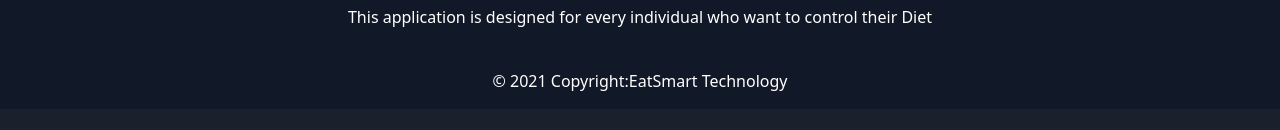
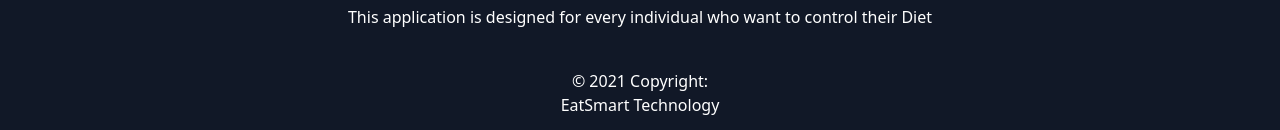
Before and after one commit to akashgandhar/eatSmart, a Next.js app: page / in a window 1280 px wide. Shown: the part 790-920 px from the top of the page. Before the commit the page ends 899 px from the top, so only its background shows below. Built offline with nearby package versions, Linux system fonts and the light colour scheme; no server answers; sample sign-in values are in the browser's storage.

Commit message:
updattee

```diff
--- a/components/footer.js
+++ b/components/footer.js
@@ -218,9 +218,9 @@
 
       <div class="text-center p-4">
         © 2021 Copyright:
-        <a class="text-white" href="/">
+        <h1 class="text-white" href="/">
           EatSmart Technology
-        </a>
+        </h1>
       </div>
     </footer>
   );
```
